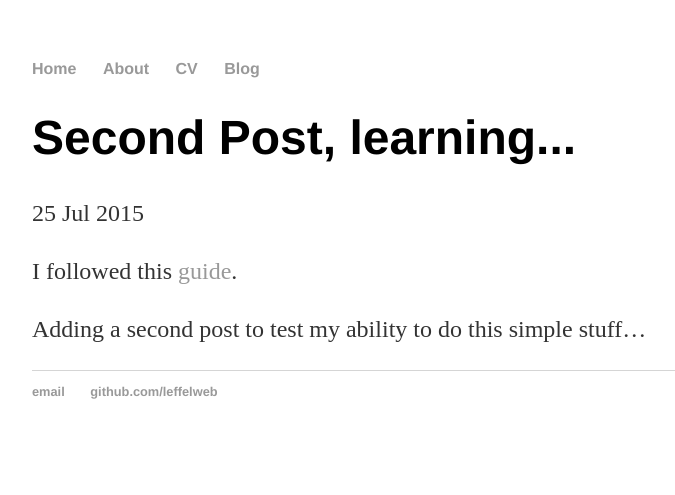
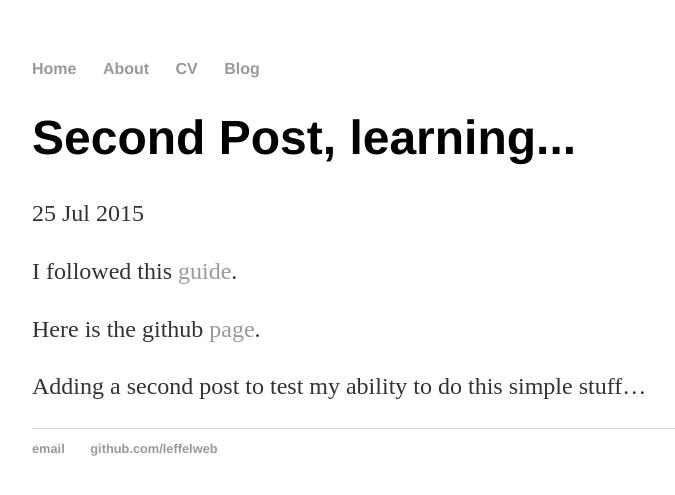
Before and after one commit to leffelweb/leffelweb.github.io, a Jekyll site: the page built from _posts/2015-07-25-LeffelWeb-001.md, in a window 1280 px wide. Shown: the top 495 px of the page, without its empty margins (160-835 px from the left). Built offline with Jekyll 4.4.1, drawn with Linux system fonts in a browser that asks for light colours.

Commit message:
Update 2015-07-25-LeffelWeb-001.md

```diff
--- a/_posts/2015-07-25-LeffelWeb-001.md
+++ b/_posts/2015-07-25-LeffelWeb-001.md
@@ -6,4 +6,6 @@ date: 2015-07-25
 
 I followed this [guide](http://jmcglone.com/guides/github-pages/).
 
+Here is the github [page](https://github.com/jmcglone/jmcglone.github.io).
+
 Adding a second post to test my ability to do this simple stuff...
```
